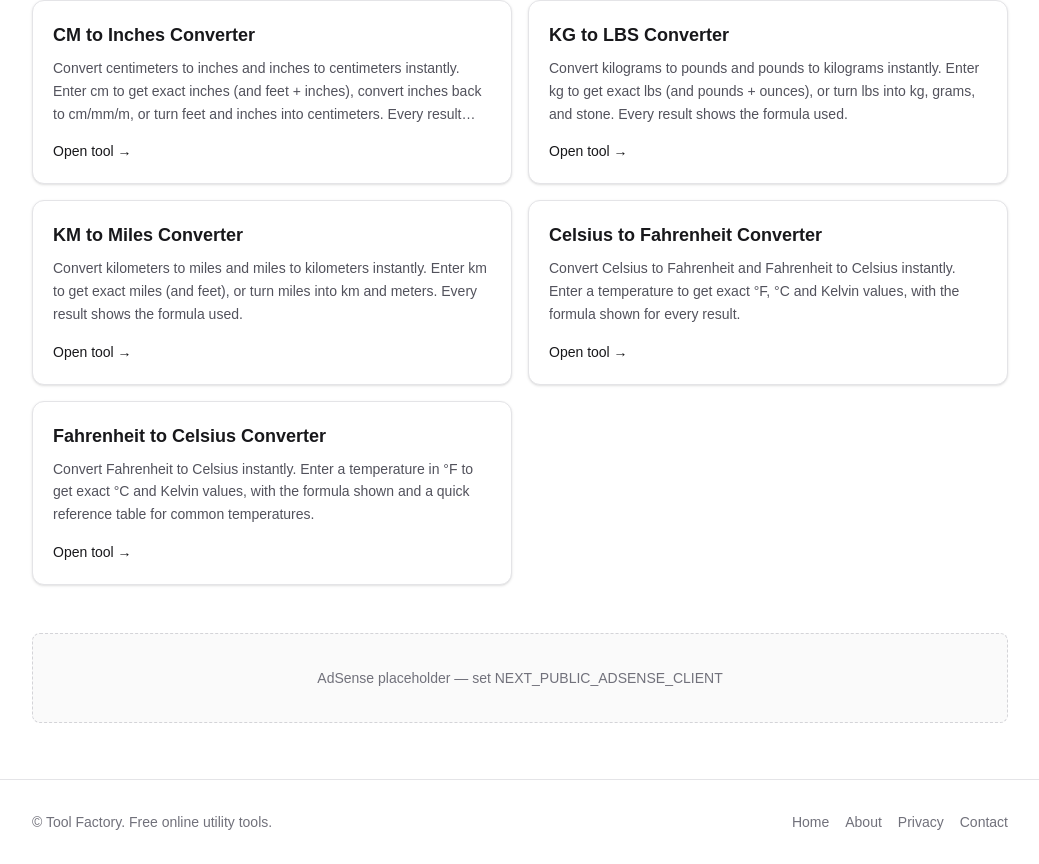
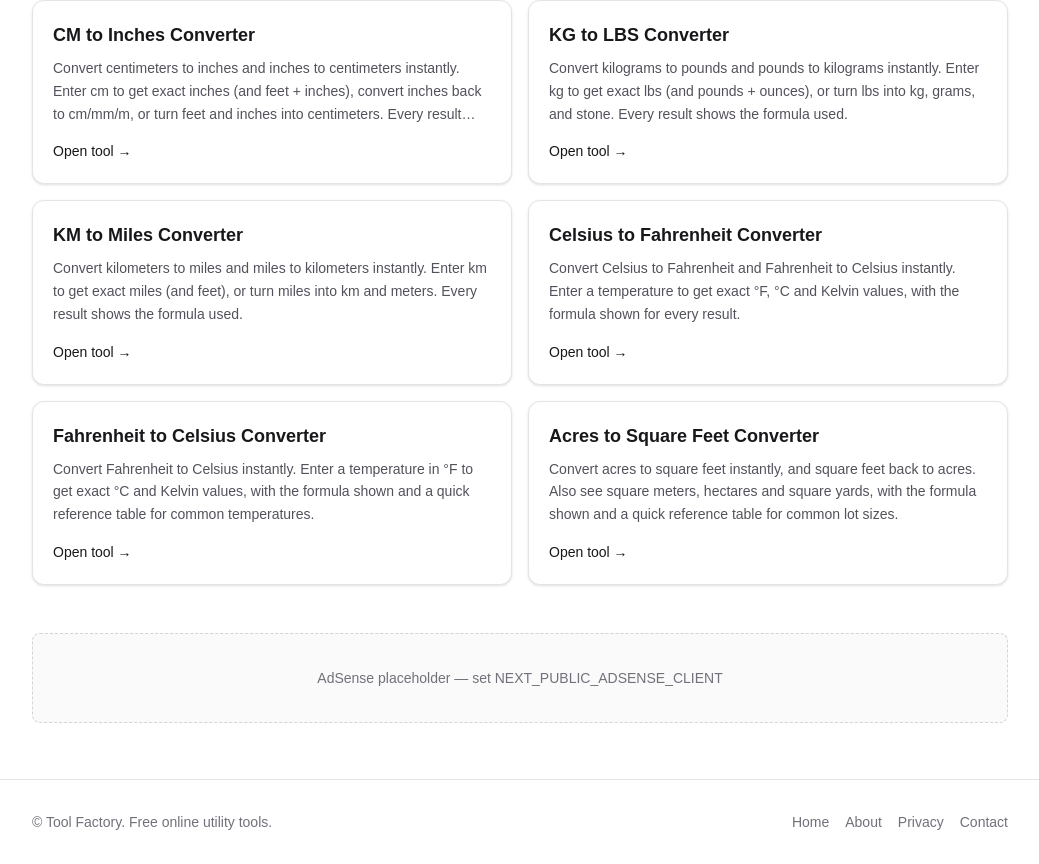
Before and after one commit to moinmoinsg-web/tool-factory, a Next.js app: page / in a window 1280 px wide. Shown: the part 1548-2412 px from the top of the page, without its empty margins (120-1159 px from the left). Built offline with nearby package versions, Linux system fonts and the light colour scheme; no server answers.

Commit message:
Add Acres to Square Feet Converter tool (keyword: acres to square feet)

```diff
--- /dev/null
+++ b/src/components/AcresToSquareFeetWidget.tsx
@@ -0,0 +1,143 @@
+"use client";
+
+import { useMemo, useState } from "react";
+
+export const SQFT_PER_ACRE = 43560;
+const SQM_PER_SQFT = 0.09290304;
+
+export function acresToSqft(acres: number) {
+  return acres * SQFT_PER_ACRE;
+}
+
+export function sqftToAcres(sqft: number) {
+  return sqft / SQFT_PER_ACRE;
+}
+
+function num(value: string) {
+  if (value.trim() === "") return NaN;
+  return Number(value.replace(/,/g, ""));
+}
+
+function fmt(value: number, digits = 4) {
+  if (!Number.isFinite(value)) return "—";
+  const rounded = Number(value.toFixed(digits));
+  return rounded.toLocaleString(undefined, { maximumFractionDigits: digits });
+}
+
+const inputClass =
+  "w-32 rounded-lg border border-zinc-300 bg-zinc-50 p-2 text-base tabular-nums text-zinc-900 outline-none ring-zinc-400 focus:ring-2 dark:border-zinc-700 dark:bg-zinc-900 dark:text-zinc-50";
+const cardClass =
+  "rounded-xl border border-zinc-200 bg-white p-4 shadow-sm dark:border-zinc-800 dark:bg-zinc-950 sm:p-5";
+const titleClass = "text-base font-semibold text-zinc-900 dark:text-zinc-50";
+const labelClass = "flex flex-col gap-1 text-sm text-zinc-700 dark:text-zinc-300";
+
+function Field({
+  label,
+  value,
+  onChange,
+  suffix,
+}: {
+  label: string;
+  value: string;
+  onChange: (v: string) => void;
+  suffix?: string;
+}) {
+  return (
+    <label className={labelClass}>
+      <span>
+        {label}
+        {suffix ? ` (${suffix})` : ""}
+      </span>
+      <input
+        type="text"
+        inputMode="decimal"
+        value={value}
+        onChange={(e) => onChange(e.target.value)}
+        className={inputClass}
+      />
+    </label>
+  );
+}
+
+function Stat({ label, value, formula }: { label: string; value: string; formula?: string }) {
+  return (
+    <div className="rounded-lg bg-zinc-100 px-3 py-2 dark:bg-zinc-900" aria-live="polite">
+      <div className="text-xs text-zinc-500 dark:text-zinc-400">{label}</div>
+      <div className="text-lg font-semibold tabular-nums text-zinc-900 dark:text-zinc-50">{value}</div>
+      {formula ? (
+        <div className="mt-1 font-mono text-xs text-zinc-500 dark:text-zinc-400">{formula}</div>
+      ) : null}
+    </div>
+  );
+}
+
+
+const QUICK = [0.1, 0.25, 0.5, 1, 2, 5, 10, 40, 100, 640];
+
+export function AcresToSquareFeetWidget() {
+  const [acres, setAcres] = useState("1");
+  const [sqft, setSqft] = useState("10000");
+
+  const acresVal = num(acres);
+  const sqftFromAcres = acresToSqft(acresVal);
+  const sqftVal = num(sqft);
+  const acresFromSqft = sqftToAcres(sqftVal);
+
+  const rows = useMemo(() => QUICK.map((a) => ({ a, sqft: acresToSqft(a) })), []);
+
+  return (
+    <div className="grid gap-4 md:grid-cols-2">
+      <div className={cardClass}>
+        <h2 className={titleClass}>Acres to square feet</h2>
+        <p className="mt-1 text-sm text-zinc-500 dark:text-zinc-400">
+          Multiply acres by 43,560 to get square feet.
+        </p>
+        <div className="mt-4">
+          <Field label="Acres" value={acres} onChange={setAcres} suffix="ac" />
+        </div>
+        <div className="mt-3 grid gap-2 sm:grid-cols-2">
+          <Stat label="Square feet" value={`${fmt(sqftFromAcres, 2)} sq ft`} formula="sq ft = acres \u00d7 43,560" />
+          <Stat label="Square yards" value={`${fmt(sqftFromAcres / 9, 2)} sq yd`} formula="sq yd = sq ft \u00f7 9" />
+          <Stat label="Square meters" value={`${fmt(sqftFromAcres * SQM_PER_SQFT, 2)} m\u00b2`} formula="m\u00b2 = sq ft \u00d7 0.09290304" />
+          <Stat label="Hectares" value={`${fmt(sqftFromAcres * SQM_PER_SQFT / 10000, 4)} ha`} formula="ha = m\u00b2 \u00f7 10,000" />
+        </div>
+      </div>
+
+      <div className={cardClass}>
+        <h2 className={titleClass}>Square feet to acres</h2>
+        <p className="mt-1 text-sm text-zinc-500 dark:text-zinc-400">
+          Divide square feet by 43,560 to get acres.
+        </p>
+        <div className="mt-4">
+          <Field label="Square feet" value={sqft} onChange={setSqft} suffix="sq ft" />
+        </div>
+        <div className="mt-3">
+          <Stat label="Acres" value={`${fmt(acresFromSqft, 6)} ac`} formula="acres = sq ft \u00f7 43,560" />
+        </div>
+      </div>
+
+      <div className={`${cardClass} md:col-span-2`}>
+        <h2 className={titleClass}>Quick reference</h2>
+        <p className="mt-1 text-sm text-zinc-500 dark:text-zinc-400">Common acreages in square feet.</p>
+        <div className="mt-3 overflow-x-auto">
+          <table className="w-full min-w-[240px] text-left text-sm">
+            <thead>
+              <tr className="border-b border-zinc-200 text-zinc-500 dark:border-zinc-800 dark:text-zinc-400">
+                <th className="py-2 pr-3 font-medium">Acres</th>
+                <th className="py-2 font-medium">Square feet</th>
+              </tr>
+            </thead>
+            <tbody>
+              {rows.map((row) => (
+                <tr key={row.a} className="border-b border-zinc-100 tabular-nums text-zinc-800 dark:border-zinc-900 dark:text-zinc-200">
+                  <td className="py-2 pr-3">{row.a}</td>
+                  <td className="py-2">{fmt(row.sqft, 2)} sq ft</td>
+                </tr>
+              ))}
+            </tbody>
+          </table>
+        </div>
+      </div>
+    </div>
+  );
+}
--- a/src/components/ToolShell.tsx
+++ b/src/components/ToolShell.tsx
@@ -9,6 +9,7 @@ import { PercentageCalculatorWidget } from "@/components/PercentageCalculatorWid
 import { MarginCalculatorWidget } from "@/components/MarginCalculatorWidget";
 import { GpaCalculatorWidget } from "@/components/GpaCalculatorWidget";
 import { DateCalculatorWidget } from "@/components/DateCalculatorWidget";
+import { AcresToSquareFeetWidget } from "@/components/AcresToSquareFeetWidget";
 import { FahrenheitToCelsiusWidget } from "@/components/FahrenheitToCelsiusWidget";
 import { CelsiusToFahrenheitWidget } from "@/components/CelsiusToFahrenheitWidget";
 import { CmToInchesWidget } from "@/components/CmToInchesWidget";
@@ -66,6 +67,9 @@ export function ToolShell({ tool }: ToolShellProps) {
   if (tool.slug === "celsius-to-fahrenheit") {
     return <CelsiusToFahrenheitWidget />;
   }
+  if (tool.slug === "acres-to-square-feet") {
+    return <AcresToSquareFeetWidget />;
+  }
   if (tool.slug === "cm-to-inches") {
     return <CmToInchesWidget />;
   }
--- a/src/content/tools/index.ts
+++ b/src/content/tools/index.ts
@@ -760,6 +760,56 @@ export const tools: ToolDefinition[] = [
     ],
     relatedSlugs: ["celsius-to-fahrenheit", "km-to-miles", "kg-to-lbs", "cm-to-inches", "percentage-calculator"],
   },
+  {
+    slug: "acres-to-square-feet",
+    keyword: "acres to square feet",
+    title: "Acres to Square Feet Converter",
+    description:
+      "Convert acres to square feet instantly, and square feet back to acres. Also see square meters, hectares and square yards, with the formula shown and a quick reference table for common lot sizes.",
+    metaTitle: "Acres to Square Feet Converter \u2014 Free Acre to sq ft Calculator",
+    metaDescription:
+      "Free acres to square feet converter. Convert acres to sq ft, sq ft to acres, hectares and square meters with the exact 43,560 factor. Runs in your browser.",
+    faq: [
+      {
+        question: "How many square feet are in an acre?",
+        answer: "There are exactly 43,560 square feet in one international acre.",
+      },
+      {
+        question: "How do I convert acres to square feet?",
+        answer:
+          "Multiply the number of acres by 43,560. For example, 2.5 acres \u00d7 43,560 = 108,900 square feet.",
+      },
+      {
+        question: "How do I convert square feet to acres?",
+        answer:
+          "Divide the square footage by 43,560. For example, 10,000 sq ft \u00f7 43,560 = 0.2296 acres.",
+      },
+      {
+        question: "How many square feet are in half an acre?",
+        answer: "Half an acre is 21,780 square feet.",
+      },
+      {
+        question: "How many acres is a football field?",
+        answer:
+          "An American football field including end zones (360 \u00d7 160 ft = 57,600 sq ft) is about 1.32 acres.",
+      },
+      {
+        question: "How many square meters are in an acre?",
+        answer: "One acre is about 4,046.86 square meters, or roughly 0.4047 hectares.",
+      },
+      {
+        question: "Is a US survey acre different from an international acre?",
+        answer:
+          "The two differ by only about two parts per million. For everyday land measurement, 43,560 sq ft per acre is the standard figure used here.",
+      },
+      {
+        question: "Is this acres to square feet converter free and private?",
+        answer:
+          "Yes. It is free with no signup, and every calculation runs in your browser. Numbers you enter are never sent to or stored on a server.",
+      },
+    ],
+    relatedSlugs: ["km-to-miles", "cm-to-inches", "kg-to-lbs", "percentage-calculator", "date-calculator"],
+  },
 ];
 
 export function getAllTools(): ToolDefinition[] {
```
